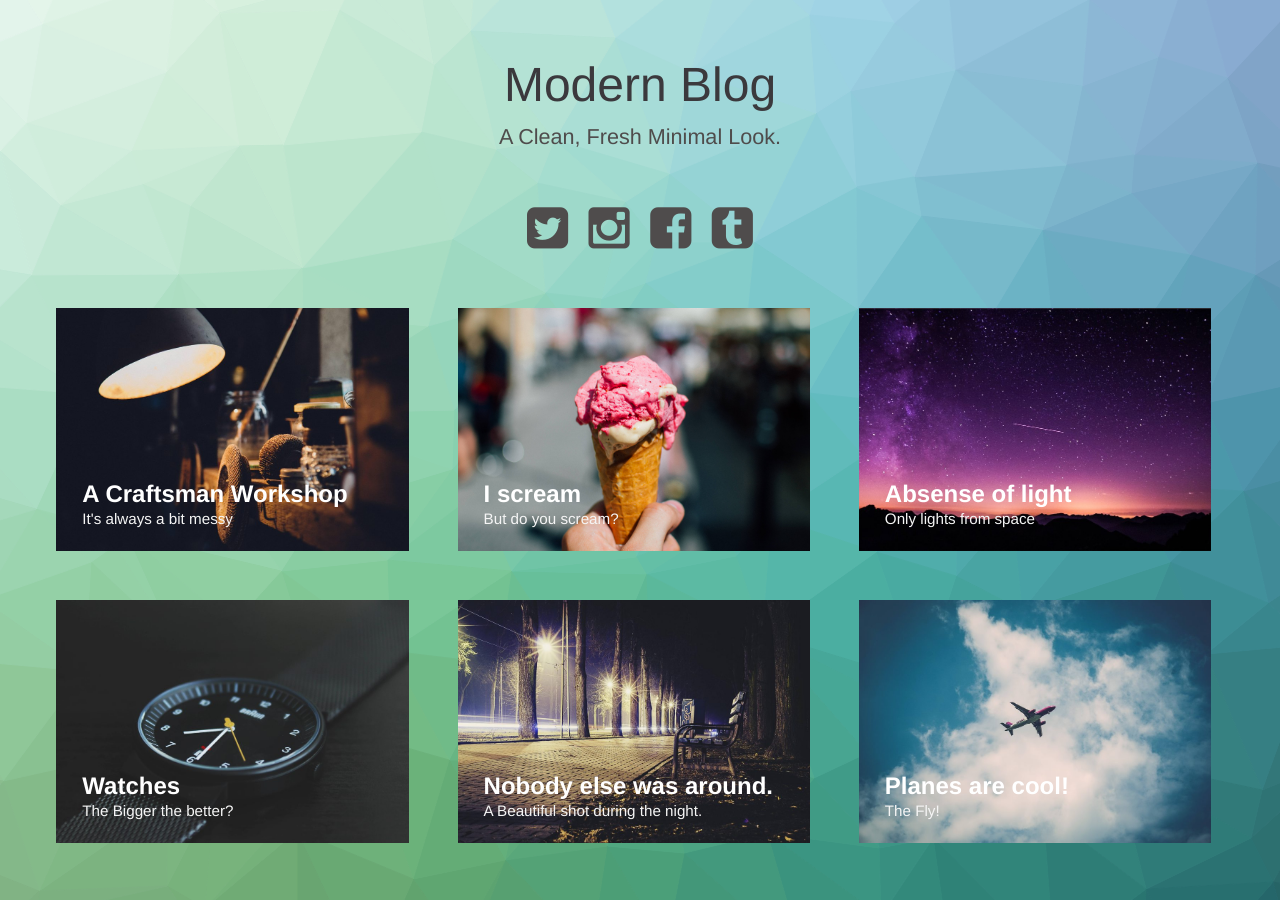
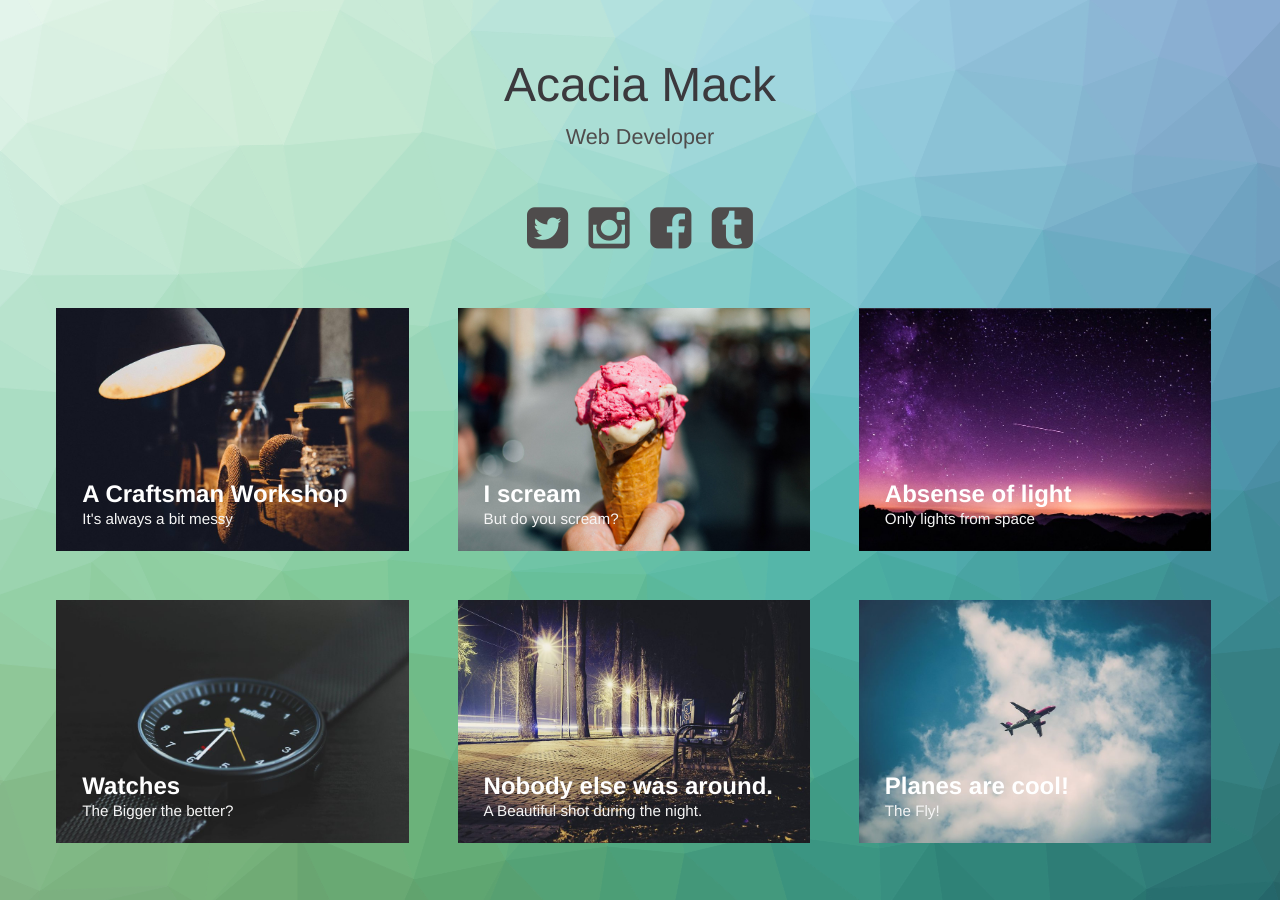
Before and after one commit to amack459/amack459.github.io, a Jekyll site: the page built from index.html, in a window 1280 px wide. Built offline with Jekyll 4.4.1, drawn with Linux system fonts in a browser that asks for light colours.

Commit message:
added name and title

```diff
--- a/index.html
+++ b/index.html
@@ -29,7 +29,7 @@ layout: compress
 <body class="body">
 <div class="container">
     <header class="header">
-        <h1>Modern Blog<span>A Clean, Fresh Minimal Look.</span></h1>
+        <h1>Acacia Mack<span>Web Developer</span></h1>
         <nav class="links">
             <a href="#"><i class="fa fa-twitter-square fa-3x"></i></a>
             <a href="#"><i class="fa fa-instagram fa-3x"></i></a>
```
